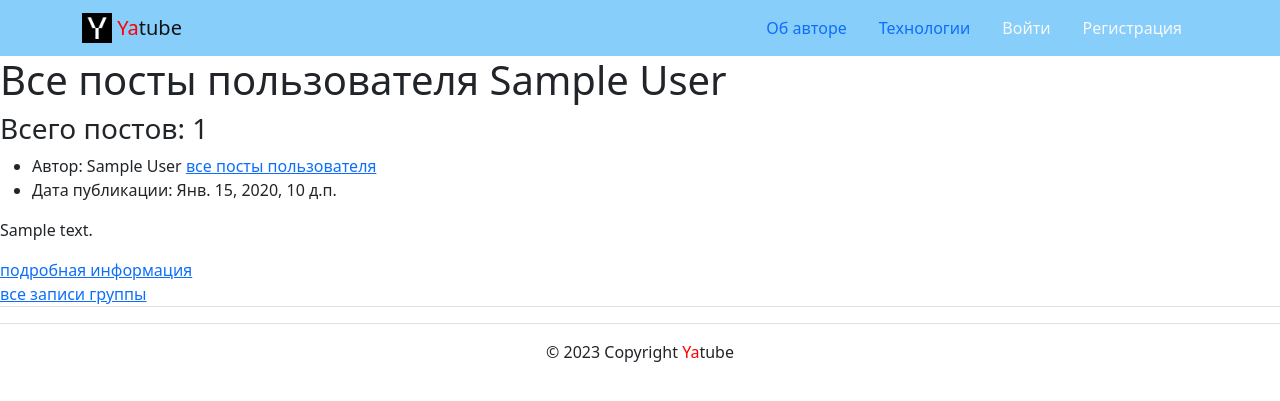
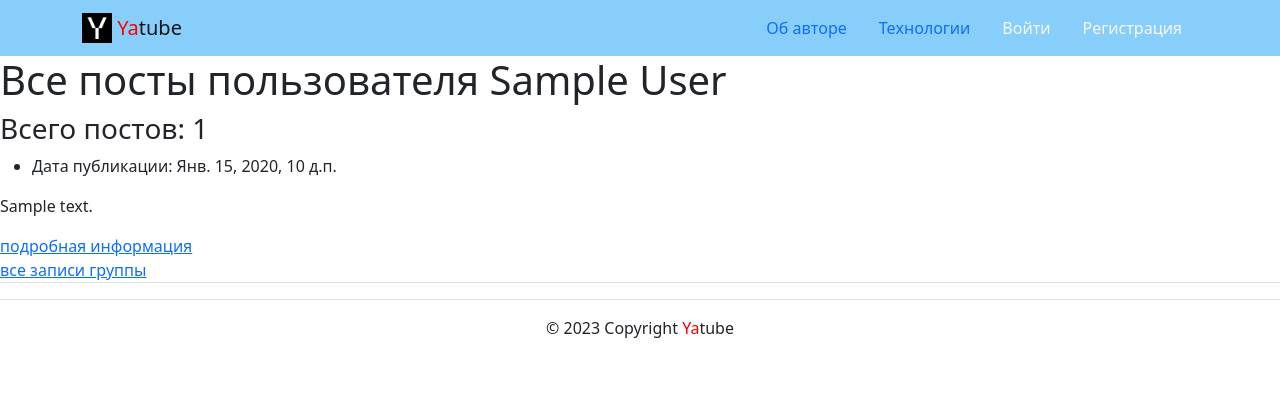
Before and after one commit to qwerty161crew/hw03_forms, a Django app: a page that uses yatube/templates/base.html in a window 1280 px wide. Shown: the top 401 px of the page. Run offline with Django 3.2, Linux system fonts and the light colour scheme; tables that the repository leaves empty hold one stand-in row (values such as "Sample post"); some libraries are stand-ins or nearby versions.

Commit message:
попадали тесты

```diff
--- a/yatube/posts/views.py
+++ b/yatube/posts/views.py
@@ -26,8 +26,7 @@ def group_posts(request, slug):
     group = get_object_or_404(Group, slug=slug)
     posts = Post.objects.filter(group=group).all()
     paginator = Paginator(posts, 10)
-    page_number = request.GET.get('page')
-    page_obj = paginator.get_page(page_number)
+    page_obj = get_page(request.GET.get('page'), posts)
     context = {
         'group': group,
         'posts': posts,
@@ -39,9 +38,7 @@ def group_posts(request, slug):
 def profile(request, username):
     author = get_object_or_404(User, username=username)
     posts = author.posts.all()
-    paginator = Paginator(posts, 10)
-    page_number = request.GET.get('page')
-    page_obj = paginator.get_page(page_number)
+    page_obj = get_page(request.GET.get('page'), posts)
     context = {
         'page_obj': page_obj,
         'author': author,
--- a/yatube/templates/base.html
+++ b/yatube/templates/base.html
@@ -6,10 +6,10 @@
     <!-- Сайт готов работать с мобильными устройствами -->
     <meta name="viewport" content="width=device-width, initial-scale=1">
     <!-- Загружаем фав-иконки -->
-    <link rel="icon" href="img/fav/fav.ico" type="image">
-    <link rel="apple-touch-icon" sizes="180x180" href="img/fav/apple-touch-icon.png">
-    <link rel="icon" type="image/png" sizes="32x32" href="img/fav/favicon-32x32.png">
-    <link rel="icon" type="image/png" sizes="16x16" href="img/fav/favicon-16x16.png">
+    <link rel="icon" href="{% static 'img/fav/fav.ico'%}" type="image">
+    <link rel="apple-touch-icon" sizes="180x180" href="{% static 'img/fav/apple-touch-icon.png' %}">
+    <link rel="icon" type="image/png" sizes="32x32" href="{% static 'img/fav/favicon-32x32.png' %}">
+    <link rel="icon" type="image/png" sizes="16x16" href="{% static 'img/fav/favicon-16x16.png'%}">
     <meta name="msapplication-TileColor" content="#000">
     <meta name="theme-color" content="#ffffff">
     <!-- Подключен файл со стандартными стилями бустрап -->
--- a/yatube/templates/posts/create_post.html
+++ b/yatube/templates/posts/create_post.html
@@ -8,7 +8,6 @@
   {% endif %}
 {% endblock %}
   {% block content %}
-  <body>
     <main>
       <div class="container py-5">
         <div class="row justify-content-center">
@@ -60,6 +59,4 @@
         </div>
       </div>
     </main>
-  </body>
-</html>
   {% endblock %}
--- a/yatube/templates/posts/group_list.html
+++ b/yatube/templates/posts/group_list.html
@@ -3,15 +3,15 @@
 {% block content %}
     <div class="container">
         <p>Записи сообщества {{ group.title }}.</p>
-<p>{{ group.description }}</p>
-<h1>{% block header %}{{ group.title }}{% endblock header %}</h1>
+        <p>{{ group.description | linebreaksb }}</p>
+            {% block header %}{{ group.title }}{% endblock header %}
     {% for post in page_obj %}
         <article>
             <ul>
                 <li>Автор: {{ post.author.get_full_name }}</li>
                 <li>Дата публикации: {{ post.pub_date|date:"d E Y" }}</li>
             </ul>
-<p>{{ post.text }}</p>
+                <p>{{ post.text | linebreaksbr }}</p>
         </article>
         {% if not forloop.last %}
             <hr>
--- a/yatube/templates/posts/index.html
+++ b/yatube/templates/posts/index.html
@@ -1,5 +1,4 @@
 {% extends "base.html" %}
-{% load static %}
   {% block title %}
     {{ title }}
   {% endblock %}
@@ -19,7 +18,7 @@
               </li>
             </ul>
             <p>
-            {{ post.text }}
+              {{ post.text | linebreaksbr }}
             </p>
               {% if post.group  %}
                 <a href="{% url 'posts:group_posts' post.group.slug  %}">все записи группы</a>
--- a/yatube/templates/posts/profile.html
+++ b/yatube/templates/posts/profile.html
@@ -8,10 +8,6 @@
         {% for post in page_obj %}
           <article>
             <ul>
-            <li>
-              Автор: {{ post.author.get_full_name }}
-              <a href="{% url 'posts:profile' post.author.username %}">все посты пользователя</a>
-            </li>
               <li>
                 Дата публикации: {{ post.pub_date }}
               </li>
```
Also changed, not shown: yatube/templates/posts/post_detail.html (+6 -6 lines), yatube/templates/core/author.html (renamed from yatube/templates/posts/author.html), yatube/templates/core/tech.html (renamed from yatube/templates/posts/tech.html). Lines whose indentation alone changed are shown as unchanged.
